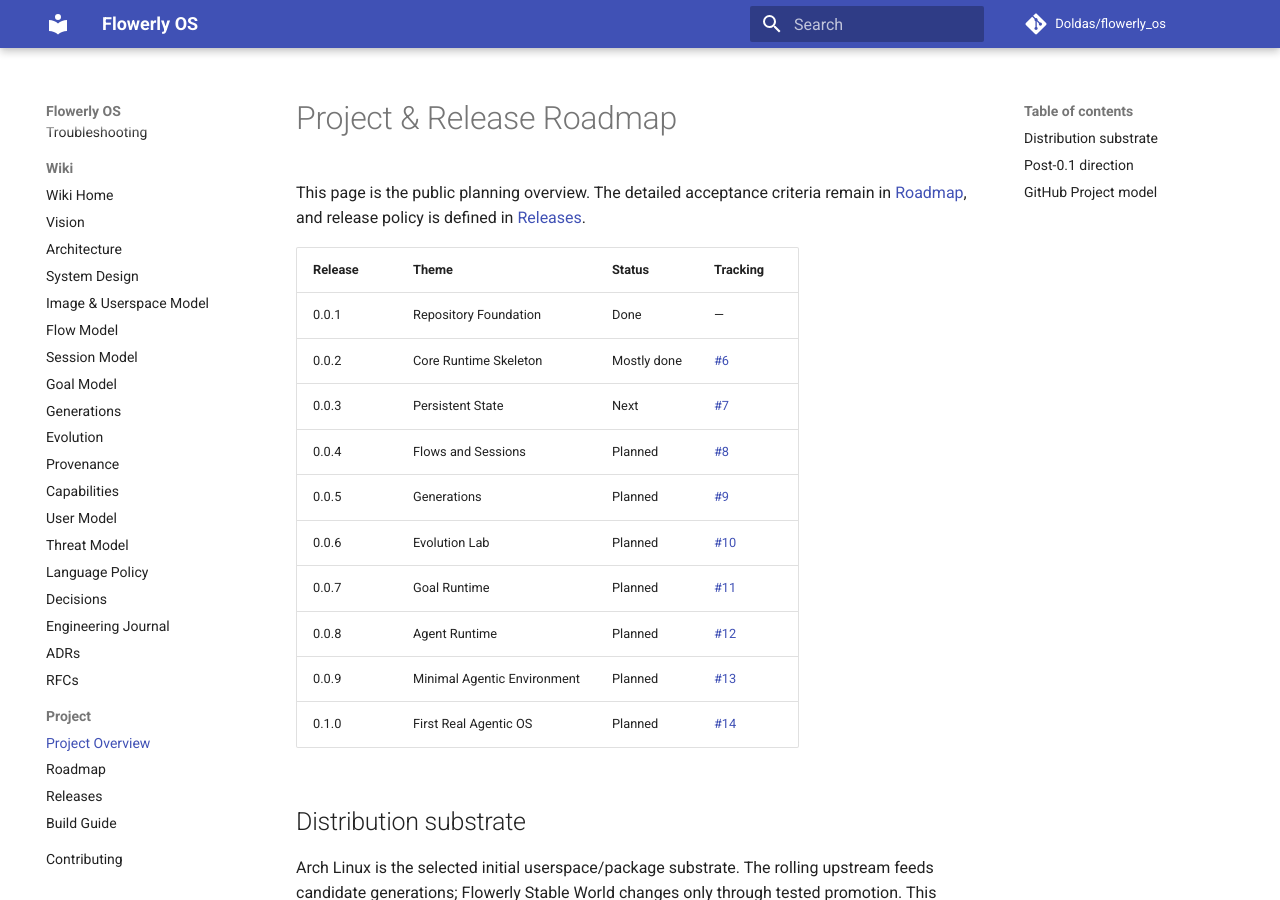
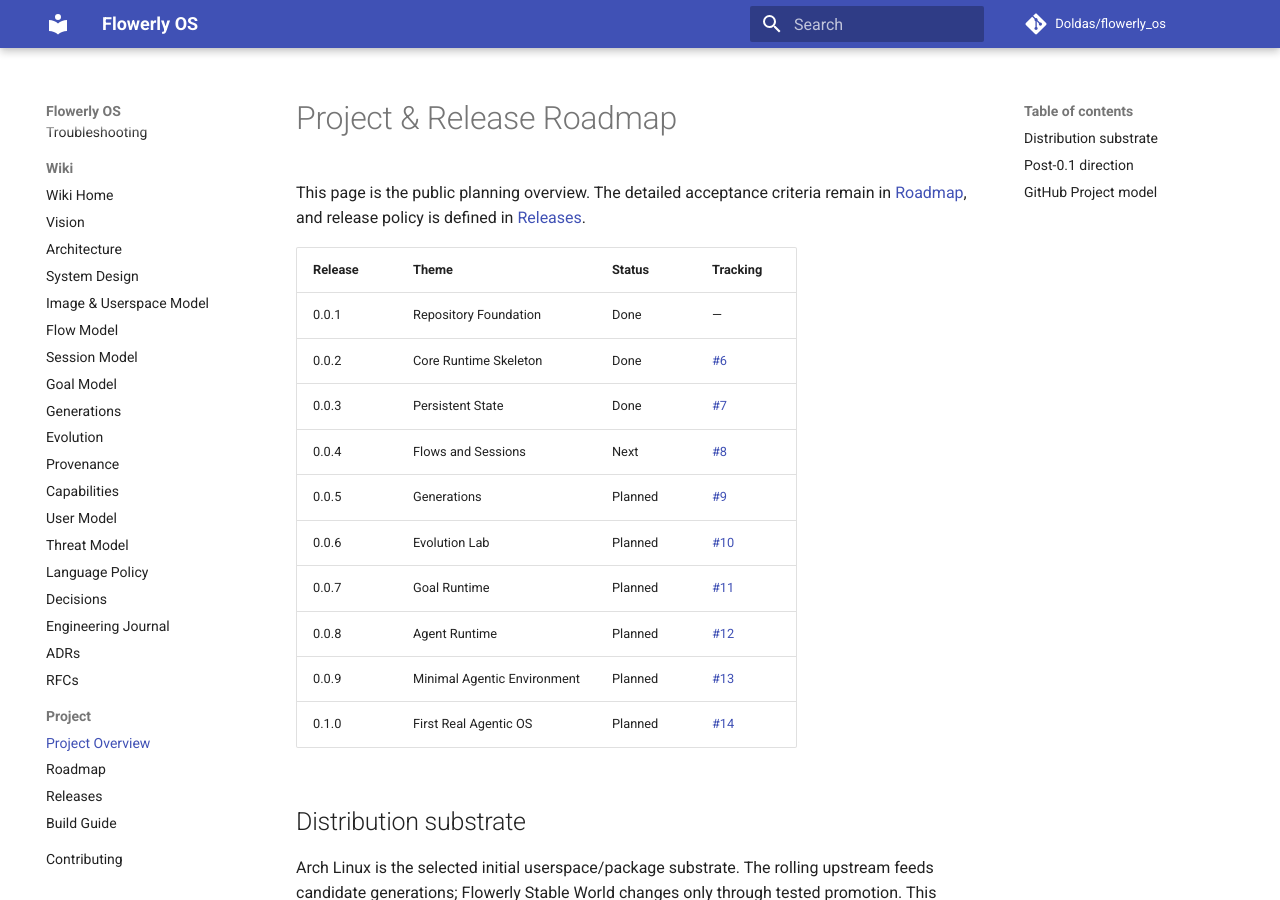
Before and after one commit to Doldas/flowerly_os, an MkDocs documentation site: the page built from docs/project/index.md, in a window 1280 px wide and 900 px high. Built offline with MkDocs 1.6.1 and Material for MkDocs 9.7.7, drawn with Linux system fonts in a browser that asks for light colours; comment, search, counter and statistics services are not loaded.

Commit message:
docs(project): advance roadmap to persistent sessions

```diff
--- a/docs/project/index.md
+++ b/docs/project/index.md
@@ -5,9 +5,9 @@ This page is the public planning overview. The detailed acceptance criteria rema
 | Release | Theme | Status | Tracking |
 | --- | --- | --- | --- |
 | 0.0.1 | Repository Foundation | Done | — |
-| 0.0.2 | Core Runtime Skeleton | Mostly done | [#6](https://github.com/Doldas/flowerly_os/issues/6) |
-| 0.0.3 | Persistent State | Next | [#7](https://github.com/Doldas/flowerly_os/issues/7) |
-| 0.0.4 | Flows and Sessions | Planned | [#8](https://github.com/Doldas/flowerly_os/issues/8) |
+| 0.0.2 | Core Runtime Skeleton | Done | [#6](https://github.com/Doldas/flowerly_os/issues/6) |
+| 0.0.3 | Persistent State | Done | [#7](https://github.com/Doldas/flowerly_os/issues/7) |
+| 0.0.4 | Flows and Sessions | Next | [#8](https://github.com/Doldas/flowerly_os/issues/8) |
 | 0.0.5 | Generations | Planned | [#9](https://github.com/Doldas/flowerly_os/issues/9) |
 | 0.0.6 | Evolution Lab | Planned | [#10](https://github.com/Doldas/flowerly_os/issues/10) |
 | 0.0.7 | Goal Runtime | Planned | [#11](https://github.com/Doldas/flowerly_os/issues/11) |
```
